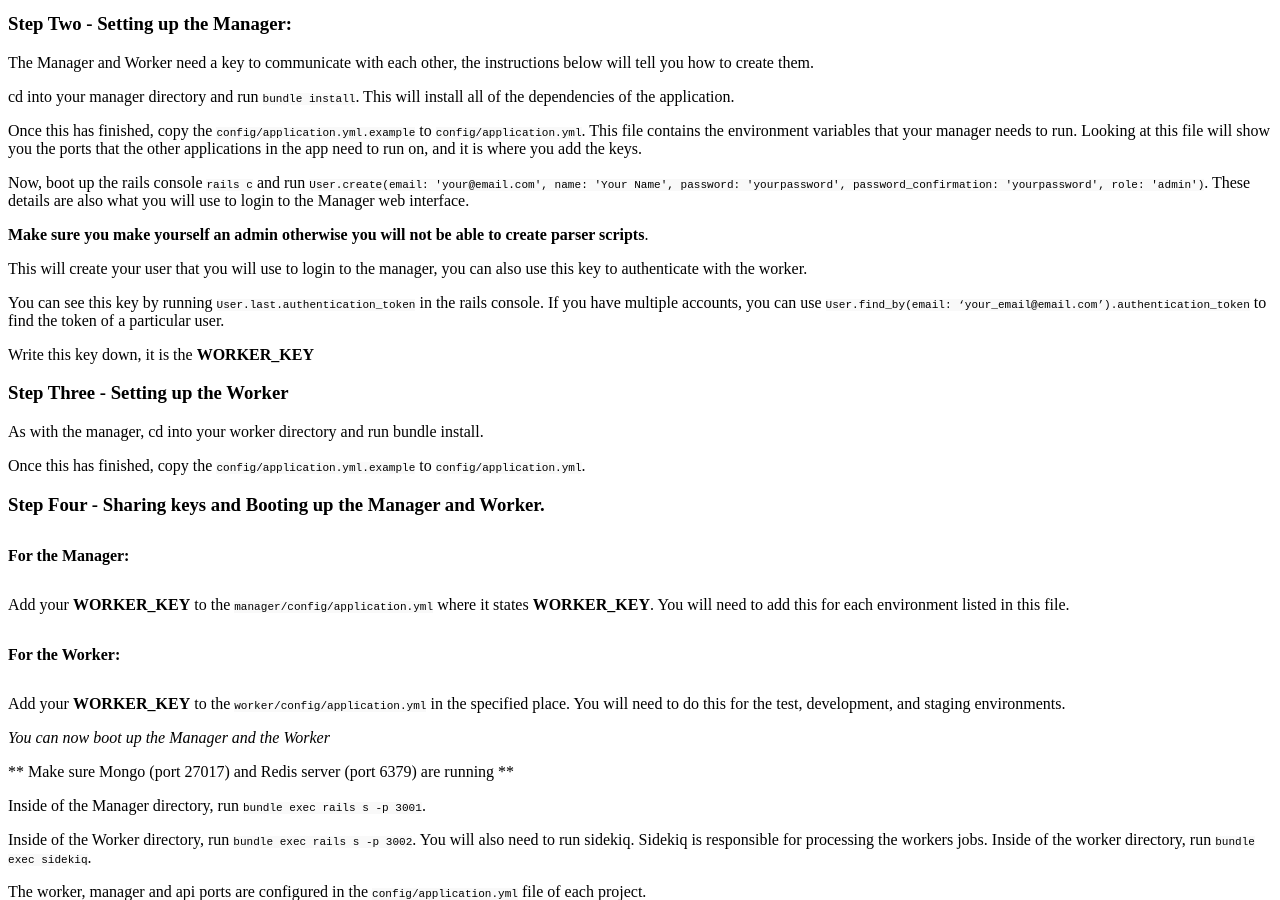
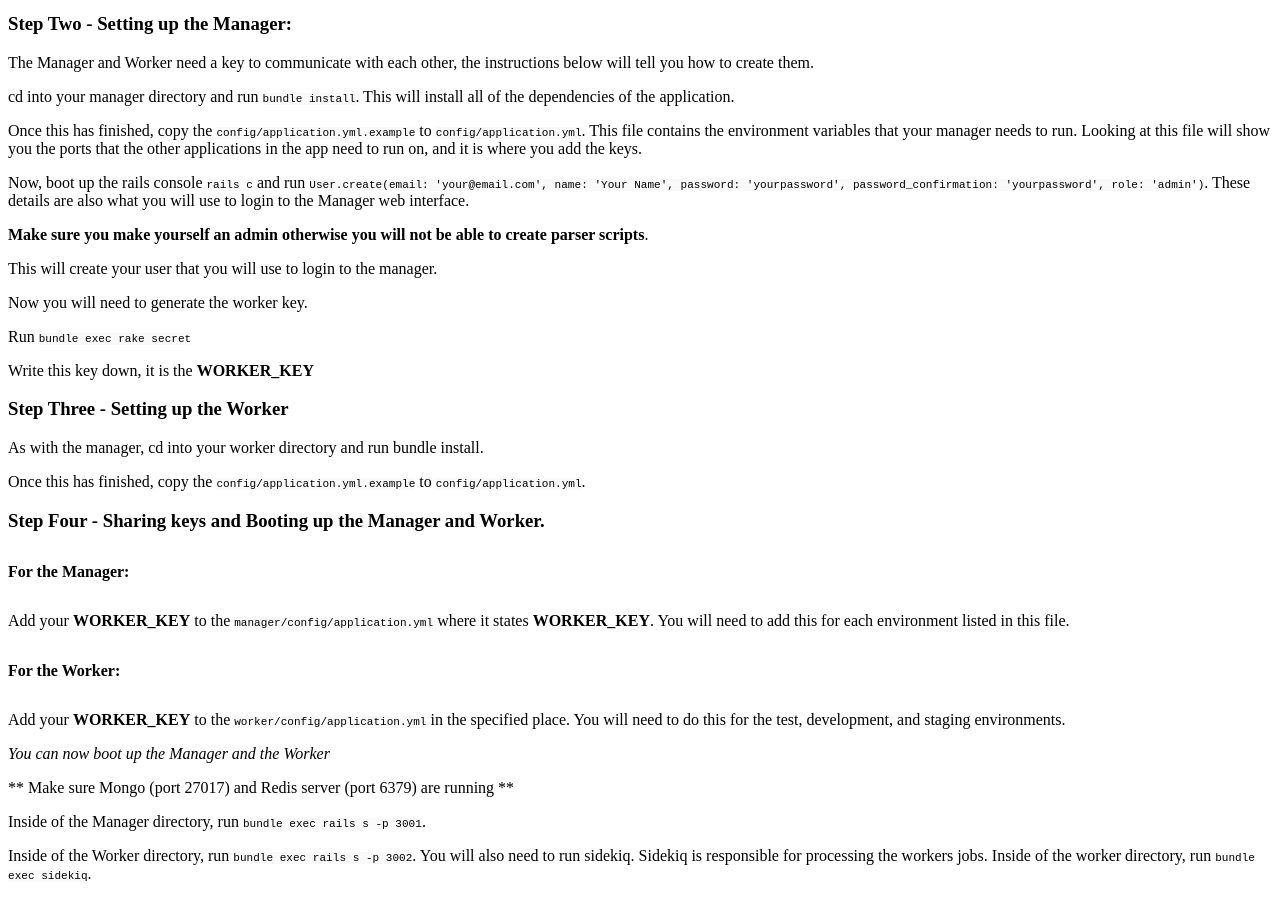
Before and after one commit to DigitalNZ/supplejack, a Jekyll site: the page built from _posts/2017-12-04-installation-walk-through-by-example.md, in a window 1280 px wide and 900 px high, scrolled down 1066 px. Built offline with Jekyll 4.4.1, drawn with Linux system fonts in a browser that asks for light colours; Markdown is read by kramdown in place of the engine named in the settings; a style sheet for code colours, icons or effects is not loaded.

Commit message:
Update installation walkthrough

```diff
--- a/_posts/2017-12-04-installation-walk-through-by-example.md
+++ b/_posts/2017-12-04-installation-walk-through-by-example.md
@@ -28,9 +28,11 @@ Now, boot up the rails console `rails c` and run `User.create(email: 'your@email
 
 **Make sure you make yourself an admin otherwise you will not be able to create parser scripts**.
 
-This will create your user that you will use to login to the manager, you can also use this key to authenticate with the worker.
+This will create your user that you will use to login to the manager.
 
-You can see this key by running `User.last.authentication_token` in the rails console. If you have multiple accounts, you can use `User.find_by(email: ‘your_email@email.com’).authentication_token` to find the token of a particular user.
+Now you will need to generate the worker key.
+
+Run `bundle exec rake secret`
 
 Write this key down, it is the **WORKER_KEY**
 
```
